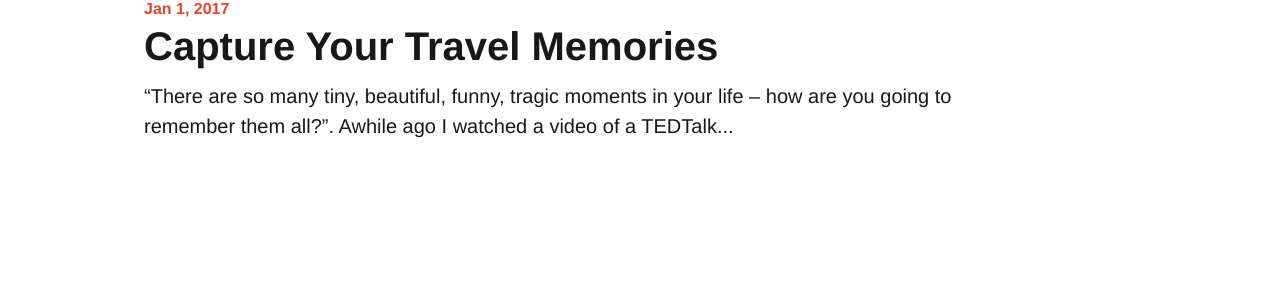
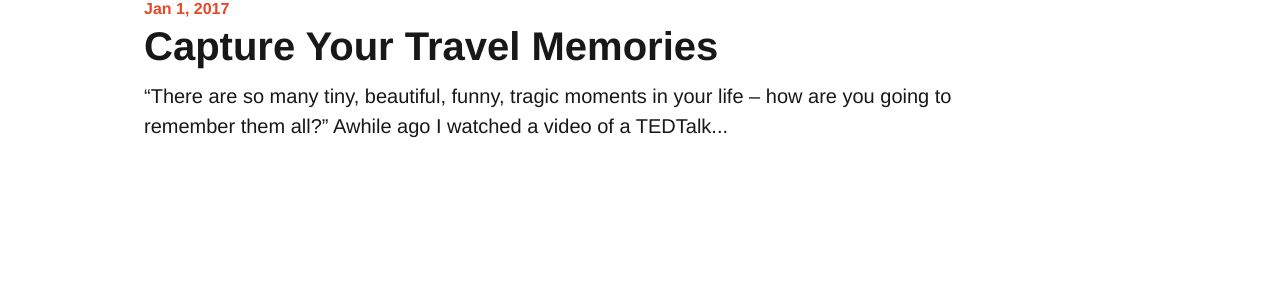
Before and after one commit to haiquangtran/haiquangtran.github.io, a Jekyll site: the page built from index.md, in a window 1280 px wide. Shown: the part 732-1040 px from the top of the page. Built offline with Jekyll 4.4.1, drawn with Linux system fonts in a browser that asks for light colours.

```diff
--- a/_posts/2017-12-02-travel-memories.markdown
+++ b/_posts/2017-12-02-travel-memories.markdown
@@ -5,7 +5,7 @@ date:   2017-01-01 15:33:17 +1300
 categories: travel
 ---
 
-> "There are so many tiny, beautiful, funny, tragic moments in your life -- how are you going to remember them all?".
+> "There are so many tiny, beautiful, funny, tragic moments in your life -- how are you going to remember them all?"
 
 Awhile ago I watched a video of a TEDTalk about a person that would record 1 second of video footage everyday as part of a project, collating the footage. They found that these short 1 second clips were able to help them remember what they did that day and also encouraged them to do something interesting with the day, breaking out of the daily pattern of autopilot. I thought this was a great idea because "visualisation is a way to trigger memory" - Cesar Kuriyama.
 
```
Also changed, not shown: 3 other files.
